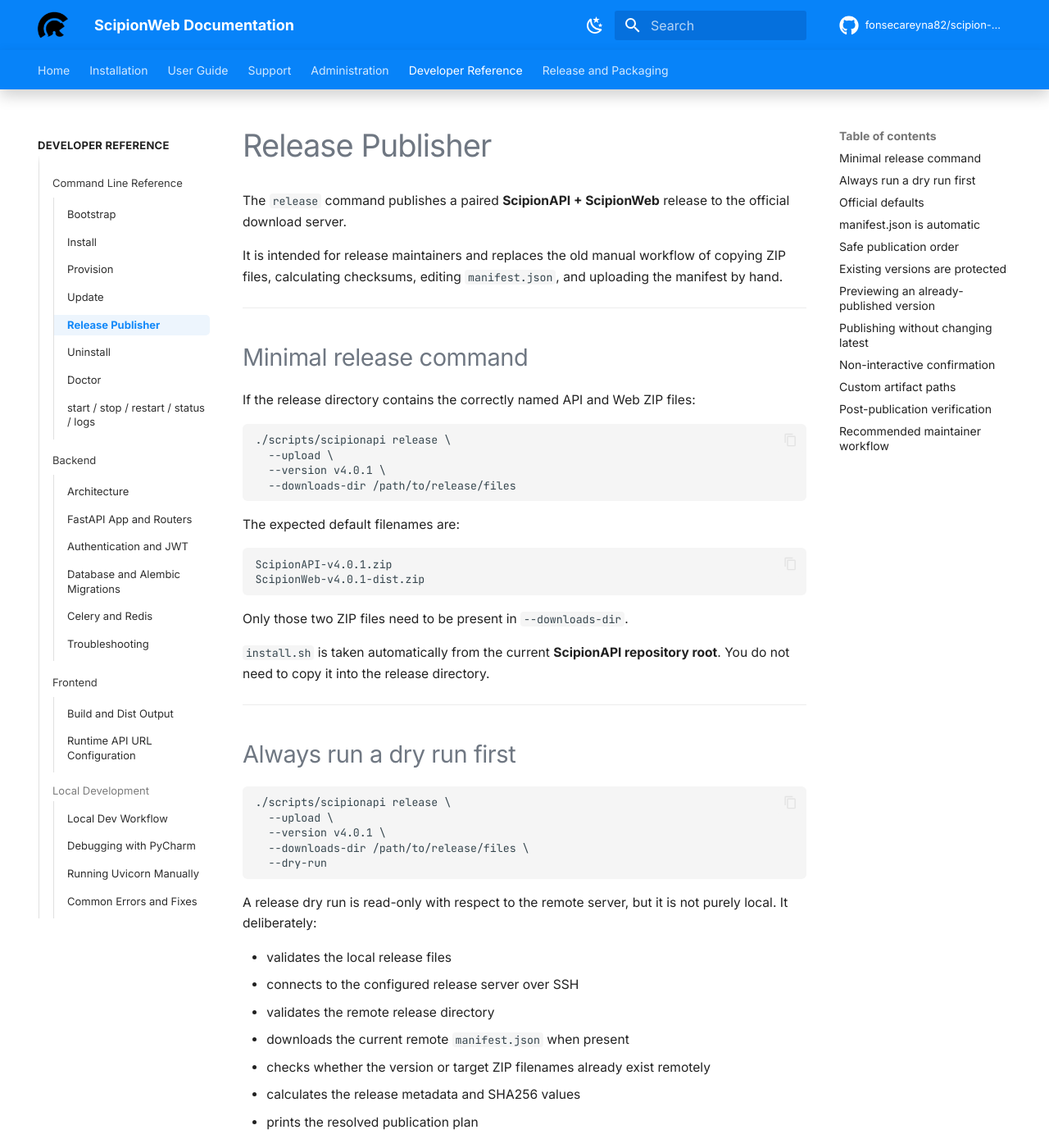
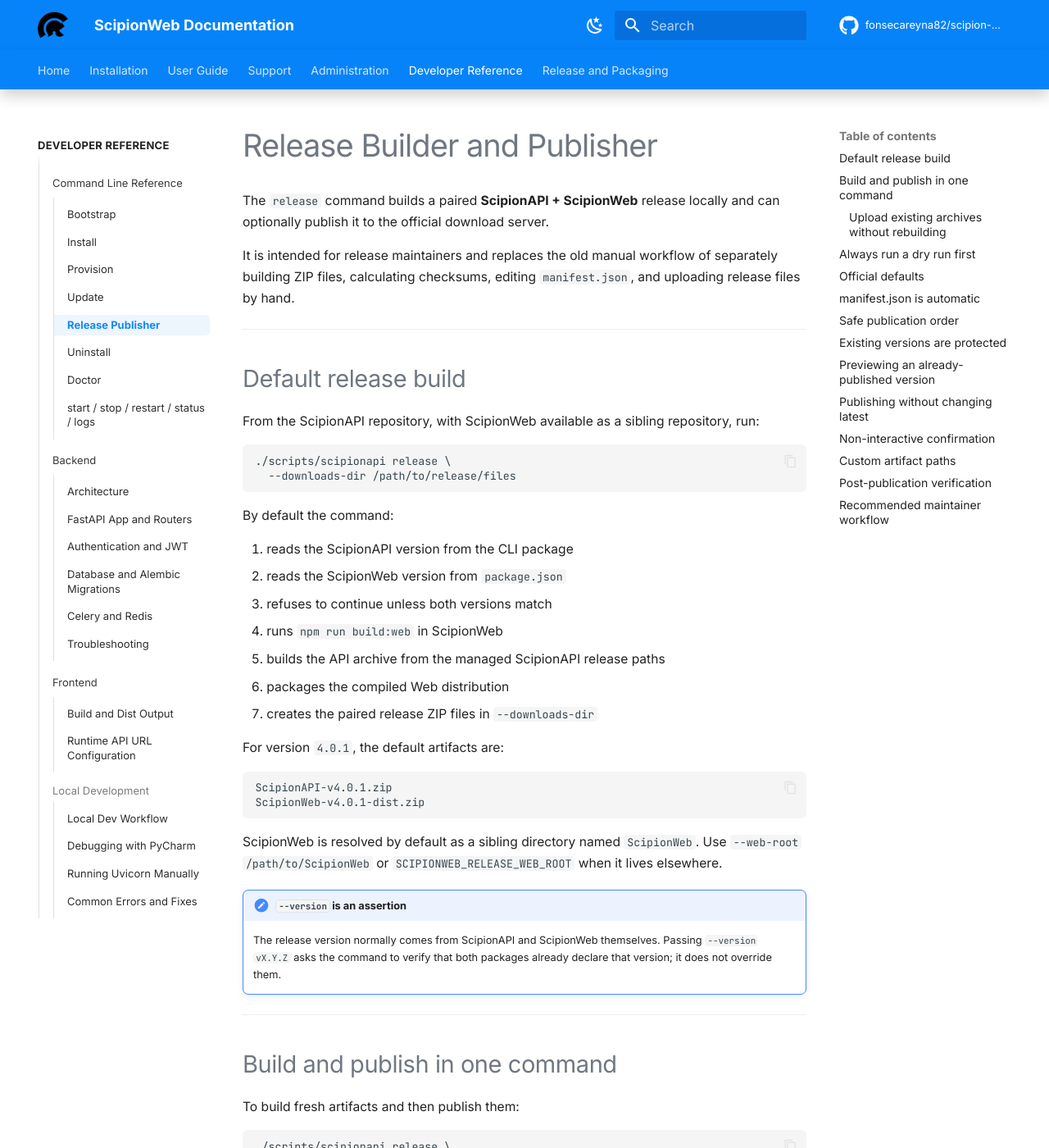
Before and after one commit to fonsecareyna82/scipion-docs, an MkDocs documentation site: the page built from docs/cli/release.md, in a window 1280 px wide and 1400 px high. Shown: the whole window at 82% size. Built offline with MkDocs 1.6.1 and Material for MkDocs 9.7.7, drawn with Linux system fonts in a browser that asks for light colours; comment, search, counter and statistics services are not loaded; the version menu is left out; some of the changed text lies outside the part shown.

Commit message:
docs: update integrated release build and publish workflow

````diff
--- a/docs/cli/release.md
+++ b/docs/cli/release.md
@@ -1,32 +1,69 @@
-# Release Publisher
+# Release Builder and Publisher
 
-The `release` command publishes a paired **ScipionAPI + ScipionWeb** release to the official download server.
+The `release` command builds a paired **ScipionAPI + ScipionWeb** release locally and can optionally publish it to the official download server.
 
-It is intended for release maintainers and replaces the old manual workflow of copying ZIP files, calculating checksums, editing `manifest.json`, and uploading the manifest by hand.
+It is intended for release maintainers and replaces the old manual workflow of separately building ZIP files, calculating checksums, editing `manifest.json`, and uploading release files by hand.
 
 ---
 
-## Minimal release command
+## Default release build
 
-If the release directory contains the correctly named API and Web ZIP files:
+From the ScipionAPI repository, with ScipionWeb available as a sibling repository, run:
 
 ```bash
 ./scripts/scipionapi release \
-  --upload \
-  --version v4.0.1 \
   --downloads-dir /path/to/release/files
 ```
 
-The expected default filenames are:
+By default the command:
+
+1. reads the ScipionAPI version from the CLI package
+2. reads the ScipionWeb version from `package.json`
+3. refuses to continue unless both versions match
+4. runs `npm run build:web` in ScipionWeb
+5. builds the API archive from the managed ScipionAPI release paths
+6. packages the compiled Web distribution
+7. creates the paired release ZIP files in `--downloads-dir`
+
+For version `4.0.1`, the default artifacts are:
 
 ```text
 ScipionAPI-v4.0.1.zip
 ScipionWeb-v4.0.1-dist.zip
 ```
 
-Only those two ZIP files need to be present in `--downloads-dir`.
+ScipionWeb is resolved by default as a sibling directory named `ScipionWeb`. Use `--web-root /path/to/ScipionWeb` or `SCIPIONWEB_RELEASE_WEB_ROOT` when it lives elsewhere.
+
+!!! note "`--version` is an assertion"
+    The release version normally comes from ScipionAPI and ScipionWeb themselves. Passing `--version vX.Y.Z` asks the command to verify that both packages already declare that version; it does not override them.
+
+---
+
+## Build and publish in one command
+
+To build fresh artifacts and then publish them:
+
+```bash
+./scripts/scipionapi release \
+  --upload \
+  --downloads-dir /path/to/release/files
+```
 
 `install.sh` is taken automatically from the current **ScipionAPI repository root**. You do not need to copy it into the release directory.
+
+### Upload existing archives without rebuilding
+
+The previous publication workflow is still available explicitly:
+
+```bash
+./scripts/scipionapi release \
+  --upload \
+  --no-build \
+  --version v4.0.1 \
+  --downloads-dir /path/to/release/files
+```
+
+With `--no-build`, the paired ZIP files must already exist. `--no-build` is only valid together with `--upload`.
 
 ---
 
@@ -40,9 +77,10 @@
   --dry-run
 ```
 
-A release dry run is read-only with respect to the remote server, but it is not purely local. It deliberately:
+A release dry run is read-only with respect to the remote server, but it is not purely local. With the default build behavior it **does create fresh local release ZIPs first**, then deliberately:
 
-- validates the local release files
+- validates the paired ScipionAPI/ScipionWeb versions
+- builds the Web distribution and local release files
 - connects to the configured release server over SSH
 - validates the remote release directory
 - downloads the current remote `manifest.json` when present
@@ -234,20 +272,22 @@
 ## Recommended maintainer workflow
 
 ```bash
-# 1. Build the matching ZIP files.
+# 1. Optionally build locally first and inspect the generated pair.
+./scripts/scipionapi release \
+  --downloads-dir /path/to/release/files
 
-# 2. Validate the real remote state and release plan.
+# 2. Rebuild and validate the real remote state and release plan.
 ./scripts/scipionapi release \
   --upload \
-  --version vX.Y.Z \
   --downloads-dir /path/to/release/files \
   --dry-run
 
-# 3. Publish after reviewing the plan.
+# 3. Rebuild and publish after reviewing the plan.
 ./scripts/scipionapi release \
   --upload \
-  --version vX.Y.Z \
   --downloads-dir /path/to/release/files
 ```
 
-That is the normal release path. Manual editing of the remote manifest should not be part of routine publication.
+For routine releases, the source versions in ScipionAPI and ScipionWeb are the source of truth. Add `--version vX.Y.Z` when you want an explicit version assertion.
+
+That is the normal release path. Manual ZIP assembly and manual editing of the remote manifest should not be part of routine publication.
````
Also changed, not shown: docs/release/build-api-bundle.md (+11 -8 lines), docs/release/build-web-bundle.md (+30 -26 lines), docs/release/checklist.md (+42 -8 lines), docs/release/packaging-strategy.md (+19 -8 lines), docs/release/publishing.md (+25 -13 lines).
